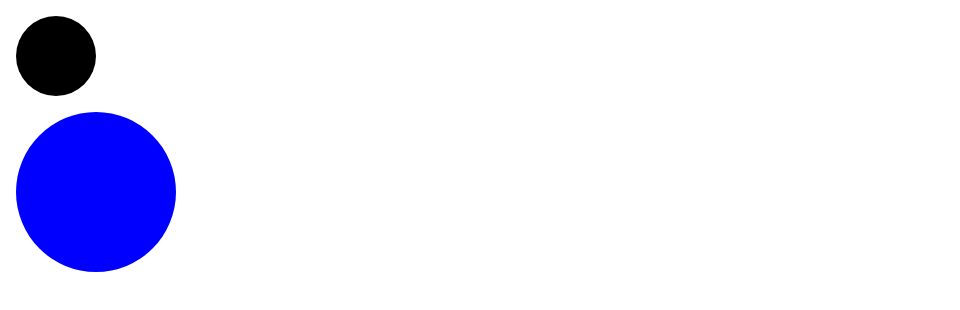
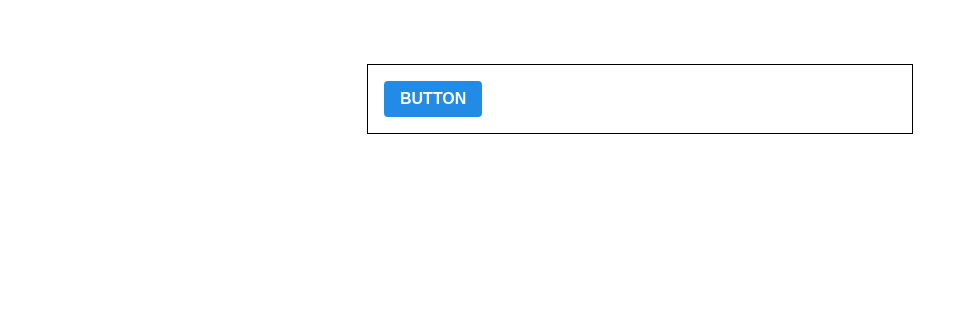
Before and after one commit to lovurself/React-styling, a React (Create React App) app: page / in a window 1280 px wide. Shown: the top 310 px of the page, without its empty margins (0-960 px from the left). Built offline with nearby package versions, Linux system fonts and the light colour scheme.

Commit message:
React styling - styled-components로 button 생성

```diff
--- a/src/App.js
+++ b/src/App.js
@@ -1,28 +1,20 @@
 import React from "react";
-import styled, { css } from 'styled-components';
+import styled from 'styled-components';
+import Button from "./components/Button";
 
-const Circle = styled.div`
-  width: 5rem;
-  height: 5rem;
-  background: ${props => props.color};
-  border-radius: 50%;
-  margin-left: 1rem;
-  margin-top: 1rem;
-  ${props => props.huge &&
-    css`
-    // props 사용가능
-    width: 10rem;
-    height: 10rem;
-  `}
+const AppBlock = styled.div`
+  width: 512px;
+  margin: 0 auto;
+  margin-top: 4rem;
+  border: 1px solid black;
+  padding: 1rem;
 `;
 
 function App() {
   return (
-    <>
-      <Circle color='black' />
-      <Circle color='blue' huge />
-    </>
-
+    <AppBlock>
+      <Button>BUTTON</Button>
+    </AppBlock>
   )
 }
 
--- /dev/null
+++ b/src/components/Button.js
@@ -0,0 +1,40 @@
+import React from 'react';
+import styled from 'styled-components';
+
+const StyledButton = styled.button`
+    /* 공통 스타일 */
+    display: inline-flex;
+    outline: none;
+    border: none;
+    border-radius: 4px;
+    color: white;
+    font-weight: bold;
+    cursor: pointer;
+    padding-left: 1rem;
+    padding-right: 1rem;
+    align-items: center;
+
+    /* 크기 */
+    height: 2.25rem;
+    font-size: 1rem;
+
+    /* 색상 */
+    background: #228be6;
+    &:hover {
+        background: #339af0;
+    }
+    &:active {
+        background: #1c7ed6;
+    }
+
+    /* 기타 */
+    & + & {
+        margin-left: 1rem;
+    }
+`;
+
+function Button({ children, ...rest }) {
+  return <StyledButton {...rest}>{children}</StyledButton>
+};
+
+export default Button;
```
